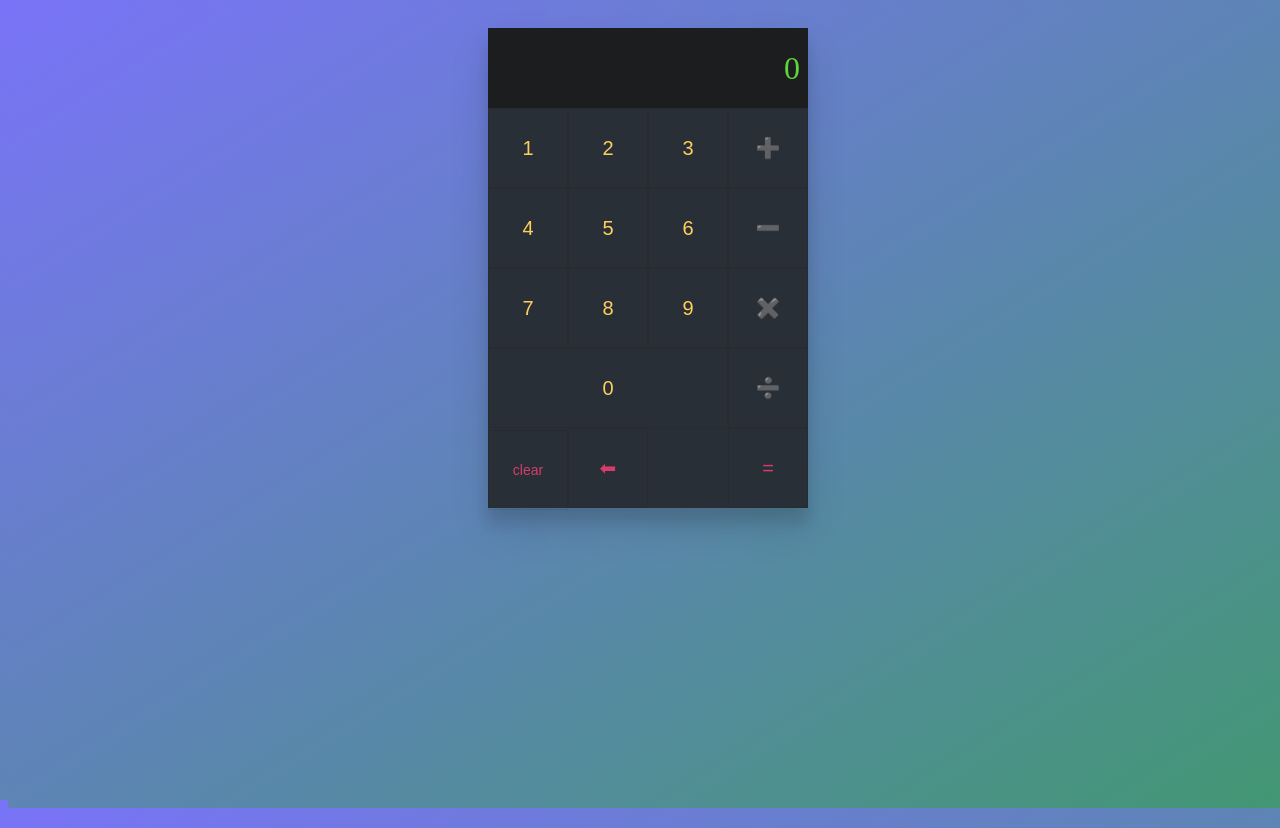
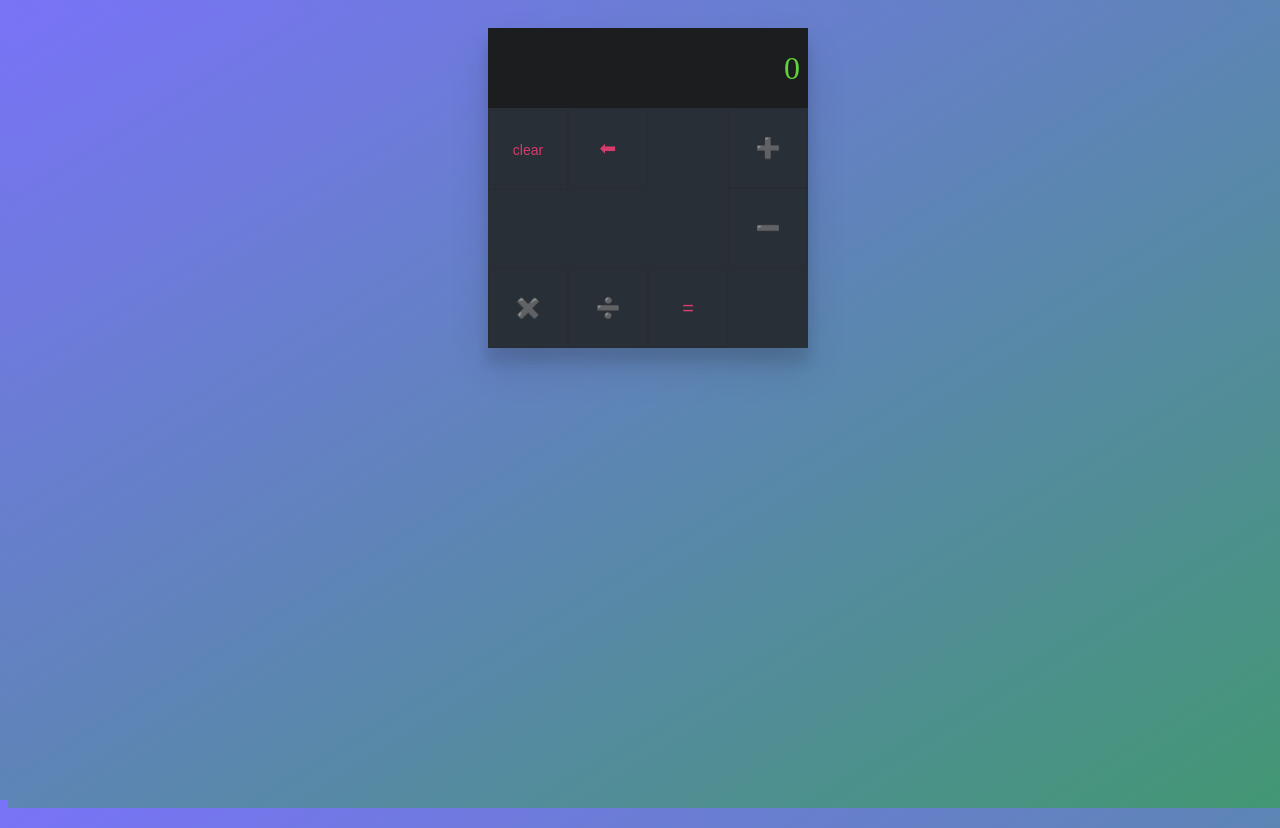
Before and after one commit to zearkiatos/reactjs-calculator-web, a React (Create React App) app: page / in a window 1280 px wide. Built offline with nearby package versions, Linux system fonts and the light colour scheme.

Commit message:
DRY applied to renderButtons function

```diff
--- a/src/components/Numbers/index.jsx
+++ b/src/components/Numbers/index.jsx
@@ -2,18 +2,13 @@ import React from "react";
 import PropTypes from 'prop-types'
 import Button from "../Button";
 
+const renderButtons = onClickNumber => {
+  //<Button text="1" clickHandler={onClickNumber} />
+};
+
 const Numbers = ({ onClickNumber }) => (
   <div className="numbers">
-    <Button text="1" clickHandler={onClickNumber} />
-    <Button text="2" clickHandler={onClickNumber} />
-    <Button text="3" clickHandler={onClickNumber} />
-    <Button text="4" clickHandler={onClickNumber} />
-    <Button text="5" clickHandler={onClickNumber} />
-    <Button text="6" clickHandler={onClickNumber} />
-    <Button text="7" clickHandler={onClickNumber} />
-    <Button text="8" clickHandler={onClickNumber} />
-    <Button text="9" clickHandler={onClickNumber} />
-    <Button text="0" clickHandler={onClickNumber} />
+    {renderButtons(onClickNumber)}
   </div>
 );
 
```
